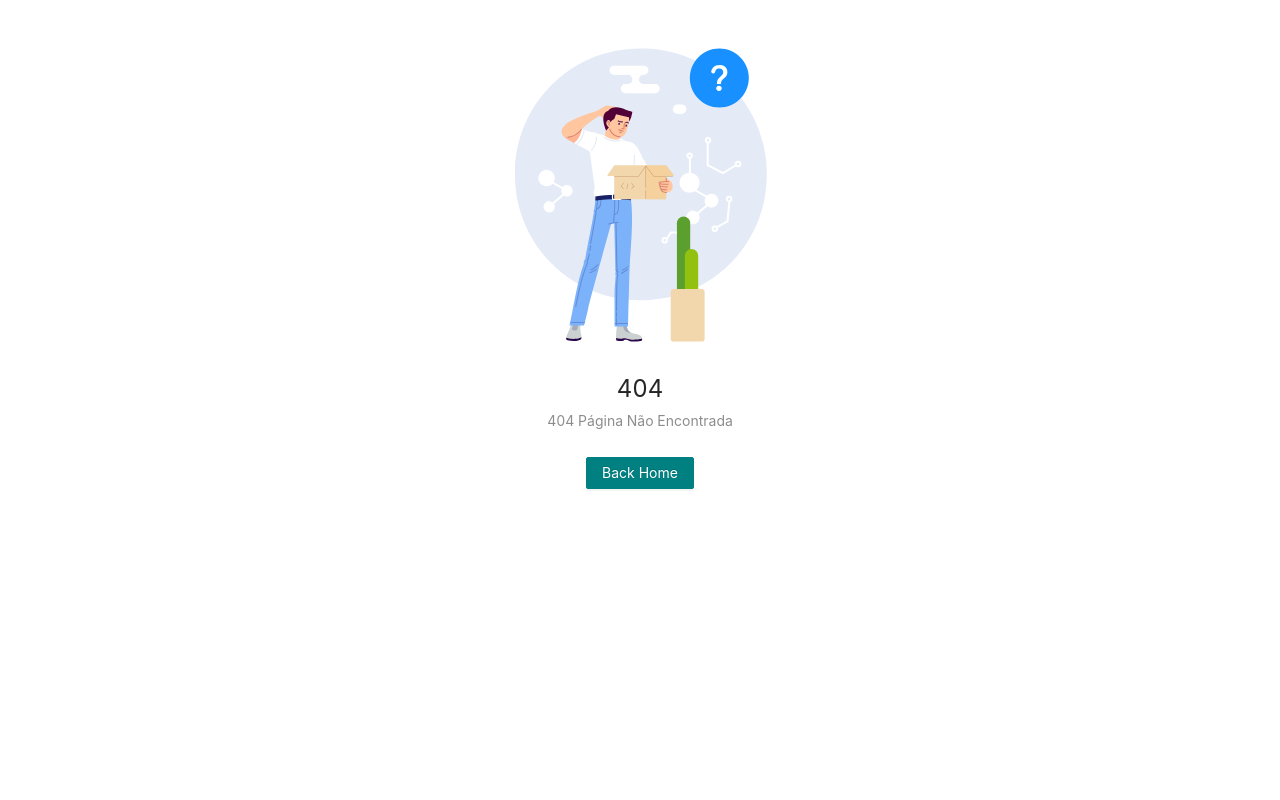
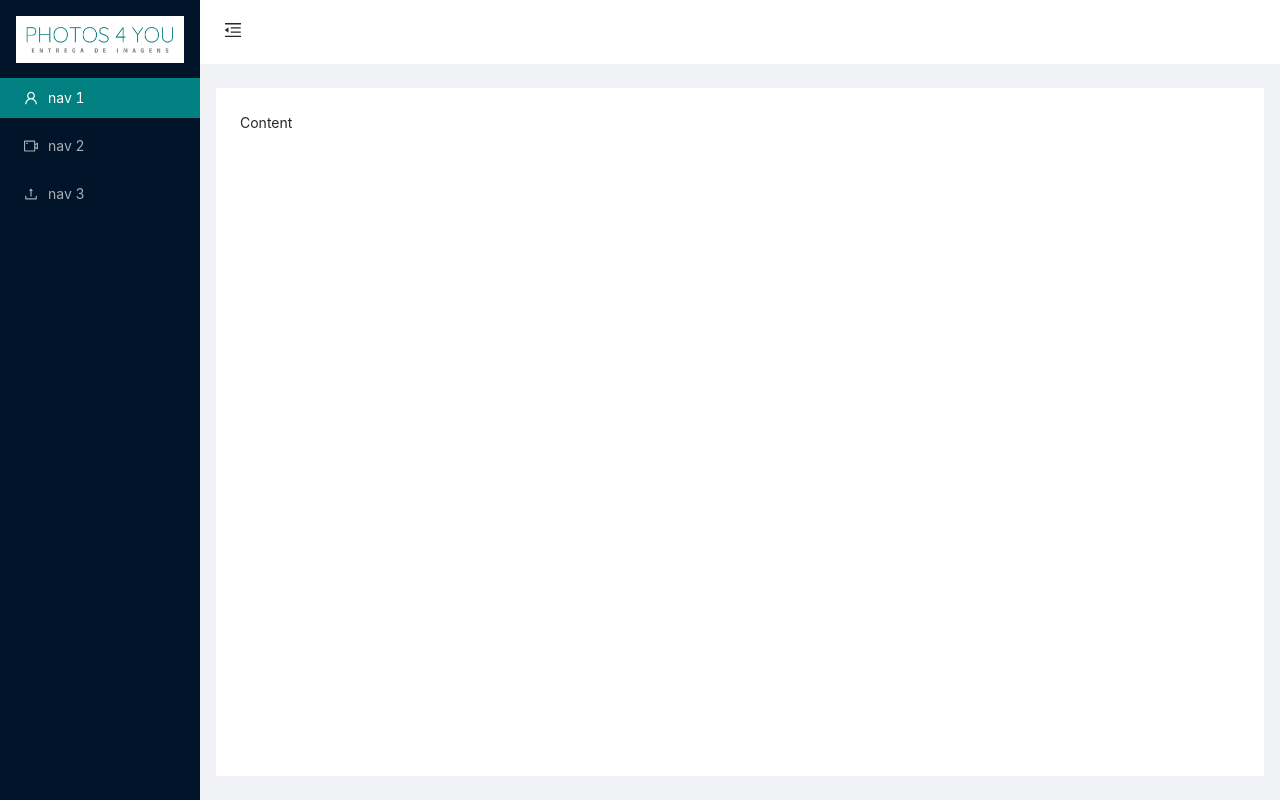
Before and after one commit to Fagnerkenedy/galeria-web, a React (Create React App) app: page /aplicacao in a window 1280 px wide. Before the commit this address had no page. Built offline with nearby package versions, Linux system fonts and the light colour scheme.

Commit message:
Adicionado layout do Ant na página home contendo menu e logo, tentado colocar navegacao entre links do menu sem sucesso.

```diff
--- /dev/null
+++ b/src/Aplicacao.jsx
@@ -0,0 +1,10 @@
+import React from 'react'
+import Menu from './template/menu'
+import Routes from './main/routes'
+
+export default props => (
+    <div>
+        <Menu />
+        <Routes />
+    </div>
+)
--- a/src/App.js
+++ b/src/App.js
@@ -4,18 +4,21 @@ import { BrowserRouter, Route, Routes } from "react-router-dom";
 import './App.less';
 import './style.less'
 
-import Home from './Home'
 import Cadastro from './components/users/Cadastro'
 import Login from "./components/users/Login"
 import PageNotFound from "./PageNotFound"
 import ConfirmedEmail from './components/users/ConfirmEmail';
+import Aplicacao from './Aplicacao';
+import Home from './Home';
 
 function App() {
   return (
   <div className="App">
     <BrowserRouter >
         <Routes >
-          <Route exact path="/" element={<Home />} />
+          <Route exact path="/" element={<Home />}>
+            <Route path="/aplicacao" element={<Aplicacao />}/>
+          </Route>
           <Route exact path="/cadastro" element={<Cadastro />} />
           <Route exact path="/login" element={<Login />} />
           <Route exact path="/emailconfirm" element={<ConfirmedEmail />} />
--- /dev/null
+++ b/src/Home.css
@@ -0,0 +1,32 @@
+.trigger {
+    padding: 0 24px;
+    font-size: 18px;
+    line-height: 64px;
+    cursor: pointer;
+    transition: color 0.3s;
+}
+
+.trigger:hover {
+    color: #1890ff;
+}
+
+.div-logo {
+    height: 32px;
+    margin: 16px 16px 26px 16px;
+    background: rgba(255, 255, 255, 0.3);
+}
+.logo {
+    width: 100%;
+    transition: width 2s;
+}
+.logopequena {
+    max-width: 47px;
+    transition: width 2s;
+}
+.site-layout .site-layout-background {
+    background: #fff;
+}
+
+.site-layout {
+    height: 100vh;
+}
--- a/src/Home.js
+++ b/src/Home.js
@@ -1,9 +1,78 @@
-import React from 'react';
+import './Home.css';
+import {
+  MenuFoldOutlined,
+  MenuUnfoldOutlined,
+  UploadOutlined,
+  UserOutlined,
+  VideoCameraOutlined,
+} from '@ant-design/icons';
+import { Layout, Menu } from 'antd';
+import React, { useState } from 'react';
 
-function Home() {
-    return (
-        <h1>Seja bem vindo a página Home.</h1>
-    );
-}
+import Imgcollapsed from './LogoCollapsed';
+
+
+
+
+const { Header, Sider, Content } = Layout;
+
+
+const Home = () => {
+  const [collapsed, setCollapsed] = useState(false);
+  return (
+    <Layout>
+      <Sider trigger={null} collapsible collapsed={collapsed}>
+        <Imgcollapsed statelogo={collapsed}></Imgcollapsed>
+
+        <Menu
+          theme="dark"
+          mode="inline"
+          defaultSelectedKeys={['1']}
+          items={[
+            {
+              key: '1',
+              icon: <UserOutlined />,
+              label: 'nav 1',
+            },
+            {
+              key: '2',
+              icon: <VideoCameraOutlined />,
+              label: 'nav 2',
+            },
+            {
+              key: '3',
+              icon: <UploadOutlined />,
+              label: 'nav 3',
+            },
+          ]}
+        />
+      </Sider>
+      <Layout className="site-layout">
+        <Header
+          className="site-layout-background"
+          style={{
+            padding: 0,
+          }}
+        >
+          {React.createElement(collapsed ? MenuUnfoldOutlined : MenuFoldOutlined, {
+            className: 'trigger',
+            onClick: () => setCollapsed(!collapsed),
+          })}
+        </Header>
+        <Content
+          className="site-layout-background"
+          style={{
+            margin: '24px 16px',
+            padding: 24,
+            minHeight: 280,
+          }}
+        >
+          Content
+
+        </Content>
+      </Layout>
+    </Layout>
+  );
+};
 
 export default Home;
--- /dev/null
+++ b/src/LogoCollapsed.jsx
@@ -0,0 +1,25 @@
+import React from 'react';
+
+import logo from './img/logo.jpeg';
+import logopequena from './img/logopequena.jpg';
+
+function Imgcollapsed(props) {
+
+
+    if (!props.statelogo) {
+        return (
+            <div className="div-logo">
+                <img className='logo' alt='logo' src={logo}></img>
+            </div>
+        )
+    } else {
+        return (
+            <div className="div-logo">
+                <img className='logopequena' alt='logo' src={logopequena}></img>
+            </div>
+        )
+    }
+
+}
+
+export default Imgcollapsed;
--- /dev/null
+++ b/src/components/galeria/index.jsx
@@ -0,0 +1,9 @@
+import React from "react";
+
+function CriarGaleria() {
+    return (
+        <div><h1>texto testeeeeeeee</h1></div>
+    )
+}
+
+export default CriarGaleria;
--- /dev/null
+++ b/src/components/galeria/listar.jsx
@@ -0,0 +1,80 @@
+import { Space, Table, Tag } from 'antd';
+import React from 'react';
+
+const columns = [
+  {
+    title: 'Name',
+    dataIndex: 'name',
+    key: 'name',
+    render: (text) => <a>{text}</a>,
+  },
+  {
+    title: 'Age',
+    dataIndex: 'age',
+    key: 'age',
+  },
+  {
+    title: 'Address',
+    dataIndex: 'address',
+    key: 'address',
+  },
+  {
+    title: 'Tags',
+    key: 'tags',
+    dataIndex: 'tags',
+    render: (_, { tags }) => (
+      <>
+        {tags.map((tag) => {
+          let color = tag.length > 5 ? 'geekblue' : 'green';
+
+          if (tag === 'loser') {
+            color = 'volcano';
+          }
+
+          return (
+            <Tag color={color} key={tag}>
+              {tag.toUpperCase()}
+            </Tag>
+          );
+        })}
+      </>
+    ),
+  },
+  {
+    title: 'Action',
+    key: 'action',
+    render: (_, record) => (
+      <Space size="middle">
+        <a>Invite {record.name}</a>
+        <a>Delete</a>
+      </Space>
+    ),
+  },
+];
+const data = [
+  {
+    key: '1',
+    name: 'John Brown',
+    age: 32,
+    address: 'New York No. 1 Lake Park',
+    tags: ['nice', 'developer'],
+  },
+  {
+    key: '2',
+    name: 'Jim Green',
+    age: 42,
+    address: 'London No. 1 Lake Park',
+    tags: ['loser'],
+  },
+  {
+    key: '3',
+    name: 'Joe Black',
+    age: 32,
+    address: 'Sidney No. 1 Lake Park',
+    tags: ['cool', 'teacher'],
+  },
+];
+
+const ListarGaleria = () => <Table columns={columns} dataSource={data} />;
+
+export default ListarGaleria;
--- a/src/components/users/Login.jsx
+++ b/src/components/users/Login.jsx
@@ -50,7 +50,7 @@ const Login = () => {
                                                     },
                                                 ]}
                                             >
-                                                <Input prefix={<UserOutlined className="site-form-item-icon" />} placeholder="Username" />
+                                                <Input size='large' prefix={<UserOutlined className="site-form-item-icon" />} placeholder="Username" autoFocus />
                                             </Form.Item>
                                             <Form.Item
                                                 name="password"
@@ -62,6 +62,7 @@ const Login = () => {
                                                 ]}
                                             >
                                                 <Input
+                                                    size='large'
                                                     prefix={<LockOutlined className="site-form-item-icon" />}
                                                     type="password"
                                                     placeholder="Password"
--- /dev/null
+++ b/src/main/routes.jsx
@@ -0,0 +1,17 @@
+import React from "react";
+import { BrowserRouter, Route, Routes, Redirect } from "react-router-dom";
+import { HashRouter } from "react-router-dom";
+
+import ListarGaleria from '../components/galeria/listar'
+import CriarGaleria from '../components/galeria/index'
+import PageNotFound from "../PageNotFound";
+
+export default props => (
+    <BrowserRouter >
+        <Routes history={HashRouter}>
+            <Route path="/aplicacao/listargaleria" element={<ListarGaleria/>} />
+            <Route path="/aplicacao/criargaleria" element={<CriarGaleria/>} />
+            <Route path="*" element={<PageNotFound />} />
+        </Routes>
+    </BrowserRouter>
+)
--- /dev/null
+++ b/src/template/menu.jsx
@@ -0,0 +1,20 @@
+import React from "react";
+import { Link } from 'react-router-dom';
+
+export default props => (
+    <nav className="navbar navbar-inverse bg-inverse">
+        <div className="container">
+            <div className="navbar-header">
+                <a className="navbar-brand" href="#">
+                    <i className="fa fa-calendar-check-o"></i>
+                </a>
+            </div>
+            <div id="navbar" className="navbar-collapse ">
+                <ul className="nav navbar-nav">
+                    <li><Link to="/aplicacao/listargaleria">Listar Galeria</Link></li>
+                    <li><Link to="/aplicacao/criargaleria">Criar Galeria</Link></li>
+                </ul>
+            </div>
+        </div>
+    </nav>
+)
```
Also changed, not shown: src/style.less (+5 -5 lines), src/img/logopequena.jpg (added).
